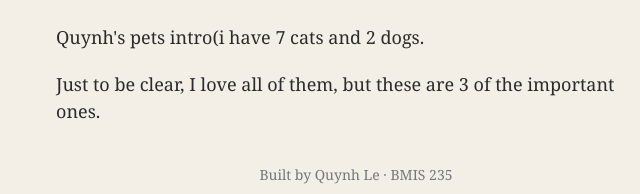
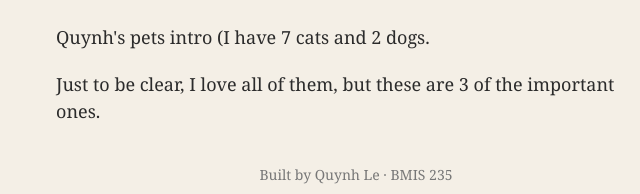
Before and after one commit to QuynhLe-7/bmis235-html-3, a plain HTML site: page index.html in a window 1280 px wide. Shown: the part 171-365 px from the top of the page, 284-924 px from the left. Drawn offline with Linux system fonts and the light colour scheme.

Commit message:
Fix typo in pets introduction paragraph

```diff
--- a/index.html
+++ b/index.html
@@ -29,7 +29,7 @@
 </nav>
 
 <h1>Home</h1>
-<p>Quynh's pets intro(i have 7 cats and 2 dogs.</p>
+<p>Quynh's pets intro (I have 7 cats and 2 dogs.</p>
 <p>Just to be clear, I love all of them, but these are 3 of the important ones.</p>
 
 <!-- ===== SHOWCASE ======================================================
```
